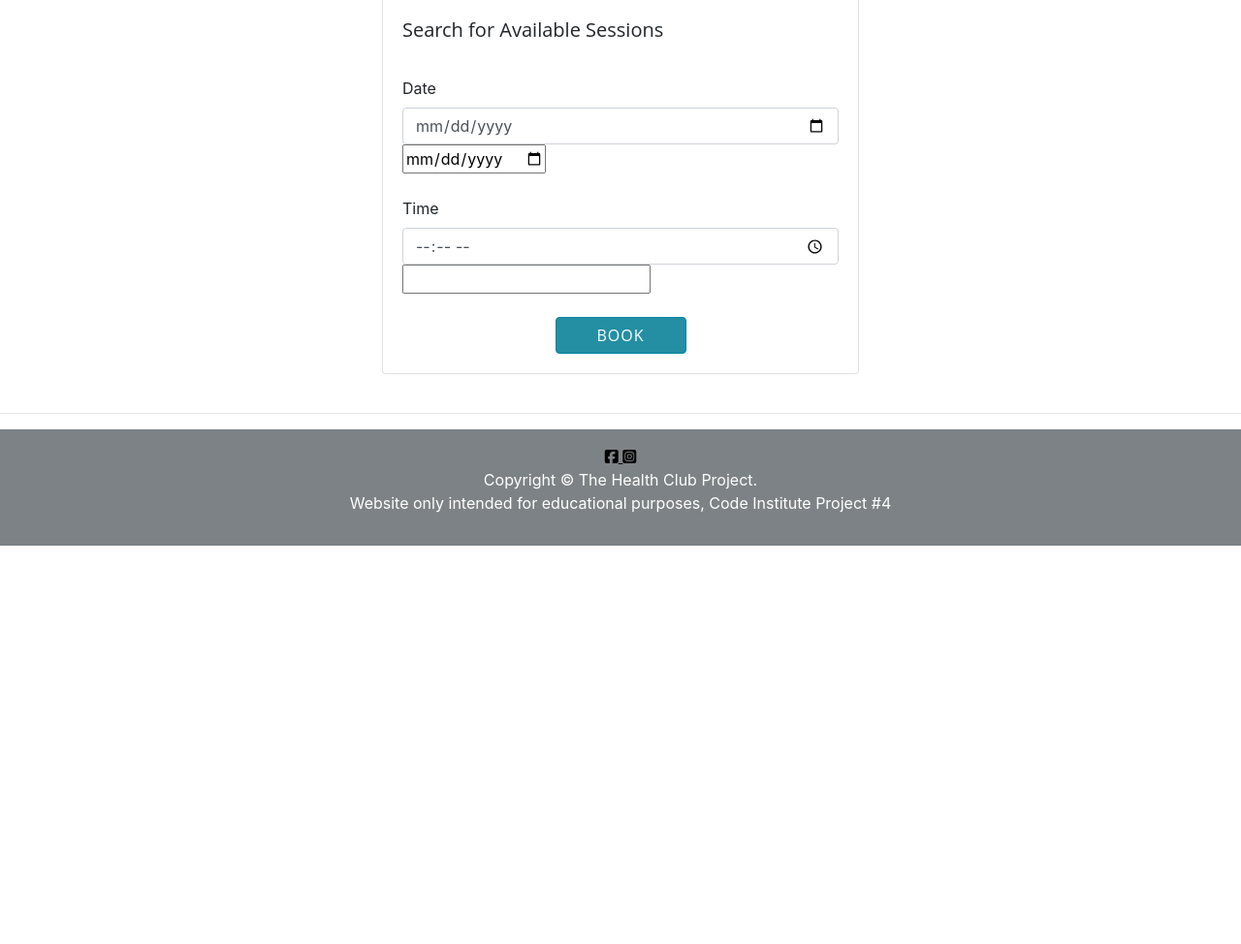
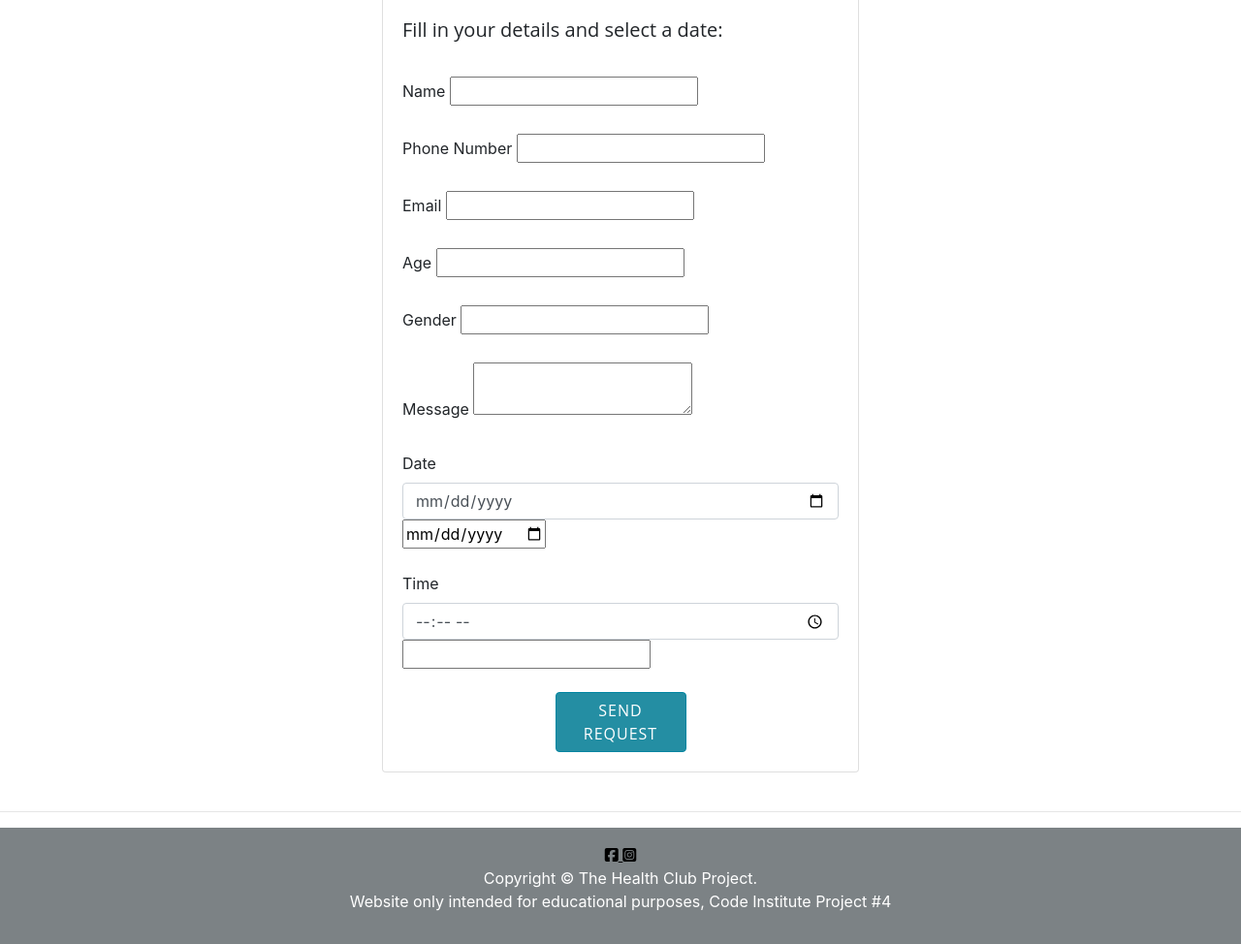
Before and after one commit to helenahagman/the-personal-trainer-project, a Django app: template templates/book.html in a window 1280 px wide. Shown: the part 1150-2124 px from the top of the page at 97% size. Before the commit the page ends 1713 px from the top, so only its background shows below. Run offline with Django 3.2, Linux system fonts and the light colour scheme; the template is opened without the code that fills it, so the values that code supplies are empty, except form fields; tables that the repository leaves empty hold one stand-in row (values such as "Sample post"); form fields are guessed from the names that the template uses; some libraries are stand-ins or nearby versions.

Commit message:
updated booking form

```diff
--- a/templates/book.html
+++ b/templates/book.html
@@ -10,17 +10,49 @@
                 <div class="card">
                     <div class="bg-image hover-overlay ripple" data-mdb-ripple-color="light">
                         <img src="https://res.cloudinary.com/dbjnqkn07/image/upload/v1699354020/healthclub-pp4/pexels-bich-tran-669986_1_hwbku7.jpg"
-                        class="img-fluid" />
+                            class="img-fluid" />
                         <a href="#!">
                             <div class="mask" style="background-color: rgba(251, 251, 251, 0.15);"></div>
                         </a>
                     </div>
                     <div class="card-body">
-                        <h5 class="card-title">Search for Available Sessions</h5>
+                        <h5 class="card-title">Fill in your details and select a date:</h5>
                         <form method="post">
                             {% csrf_token %}
                             {{ form.as_p }}
                             <br>
+
+                            <!-- Form feilds -->
+                            <div class="form-outline mb-4">
+                                <label class="form-label" for="{{ form.name.id_for_label }}">Name</label>
+                                {{ form.name }}
+                            </div>
+
+                            <div class="form-outline mb-4">
+                                <label class="form-label" for="{{ form.phonenumber.id_for_label }}">Phone Number</label>
+                                {{ form.phonenumber }}
+                            </div>
+
+                            <div class="form-outline mb-4">
+                                <label class="form-label" for="{{ form.email.id_for_label }}">Email</label>
+                                {{ form.email }}
+                            </div>
+
+                            <div class="form-outline mb-4">
+                                <label class="form-label" for="{{ form.age.id_for_label }}">Age</label>
+                                {{ form.age }}
+                            </div>
+
+                            <div class="form-outline mb-4">
+                                <label class="form-label" for="{{ form.gender.id_for_label }}">Gender</label>
+                                {{ form.gender }}
+                            </div>
+
+                            <div class="form-outline mb-4">
+                                <label class="form-label" for="{{ form.message.id_for_label }}">Message</label>
+                                {{ form.message }}
+                            </div>
+
                             <!-- Date input -->
                             <div class="form-outline mb-4">
                                 <label class="form-label" for="{{ form.date.id_for_label }}">Date</label>
@@ -46,8 +78,8 @@
 
                             <!-- Submit button -->
                             <div class="text-center">
-                                <button id="sendButton" type="submit" class="btn btn-primary"
-                                    style="width: 30%">Book</button>
+                                <button id="sendButton" type="submit" class="btn btn-primary" style="width: 30%">Send
+                                    Request</button>
                             </div>
                     </div>
                     </form>
```
Also changed, not shown: ptproject/forms.py (+10 -3 lines).
